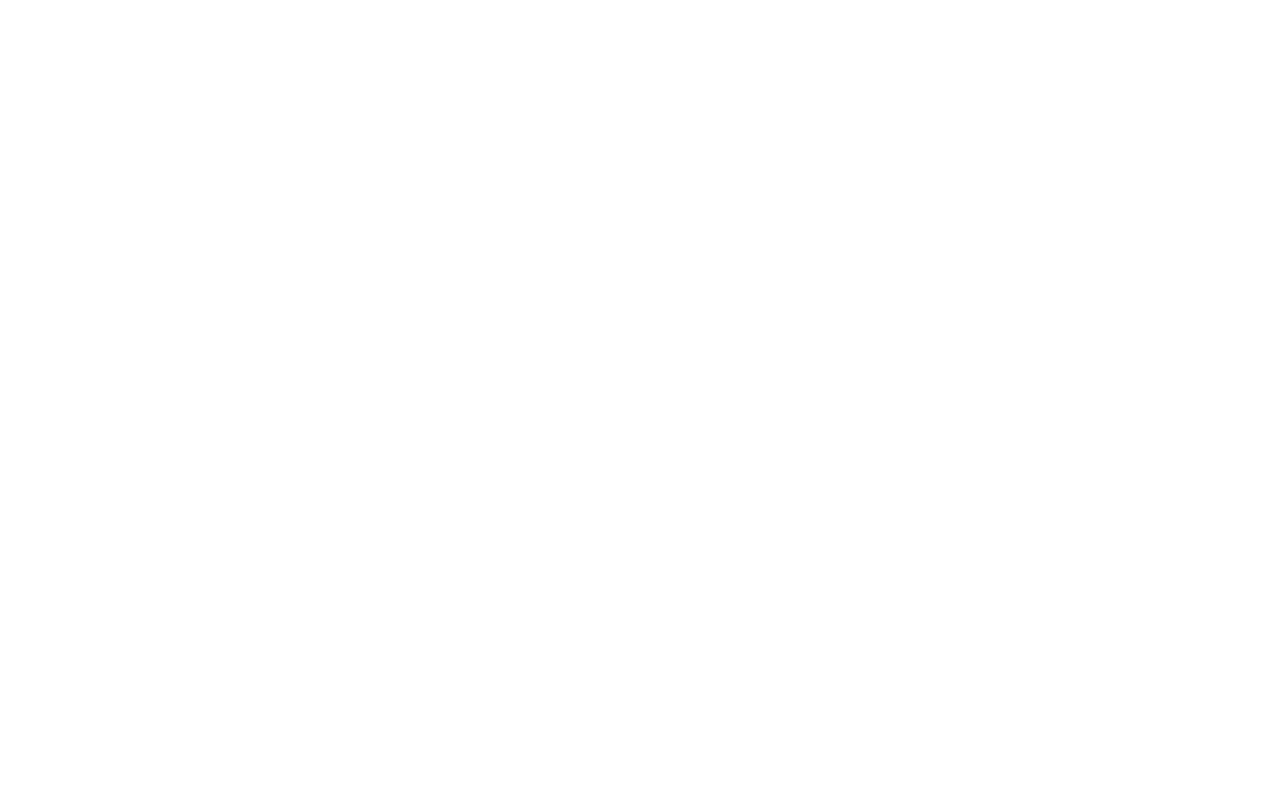
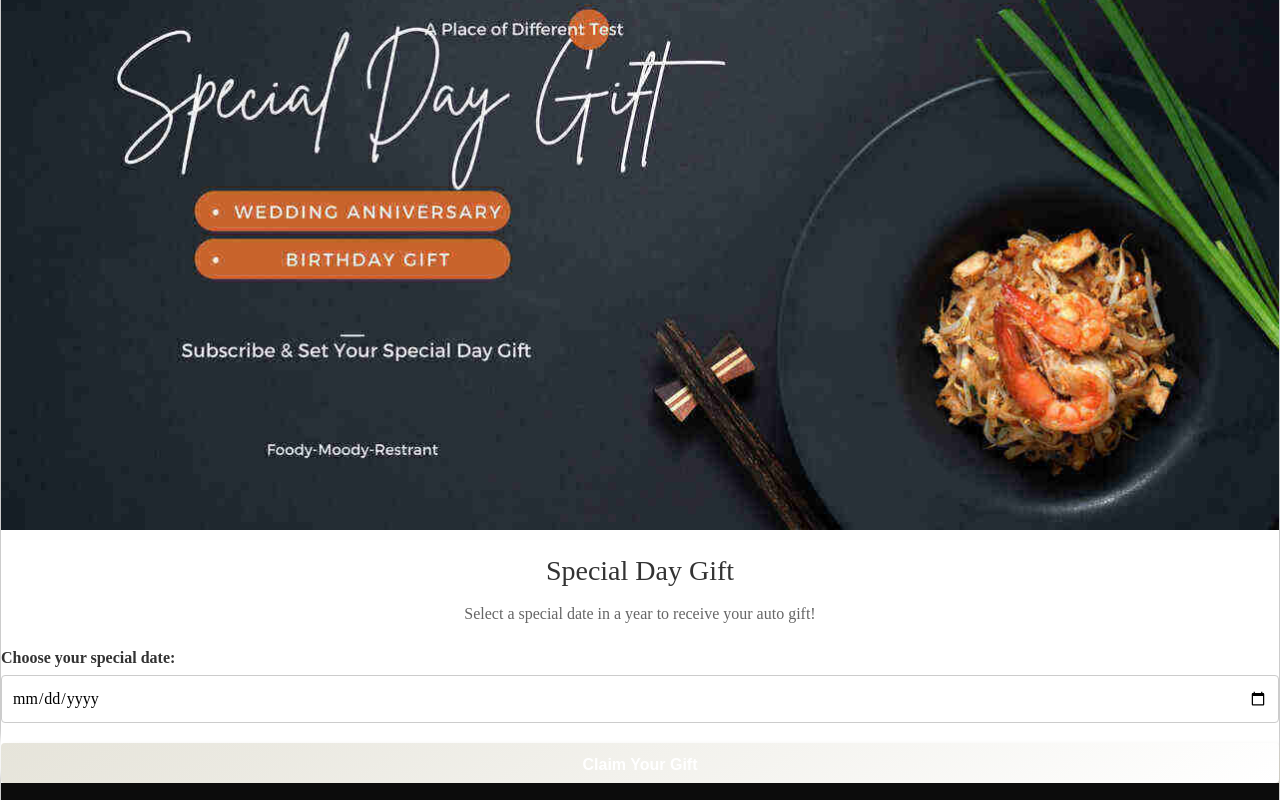
Before and after one commit to Dream-Diver-Co/Foody-Moody-Cart, a React (Create React App) app: page /Gift in a window 1280 px wide. Before the commit this address had no page. Shown: the part 300-1100 px from the top of the page. Before the commit the page ends 800 px from the top, so only its background shows below. Built offline with nearby package versions, Linux system fonts and the light colour scheme.

Commit message:
Gift Page

```diff
--- /dev/null
+++ b/src/components/Feature/Gift/Gift.css
@@ -0,0 +1,62 @@
+.gift-container {
+    margin: 0 auto;
+    border: 1px solid #ccc;
+    border-radius: 8px;
+    background-color: #fff;
+    box-shadow: 0px 4px 8px rgba(0, 0, 0, 0.1);
+  }
+
+  .hero-banner {
+    margin-bottom: 20px;
+  }
+
+  .hero-banner img {
+    width: 100%;
+  }
+
+  .gift-header {
+    font-size: 28px;
+    margin-bottom: 10px;
+    text-align: center;
+    color: #333;
+  }
+
+  .gift-description {
+    font-size: 16px;
+    margin-bottom: 20px;
+    text-align: center;
+    color: #666;
+  }
+
+  .gift-date-picker {
+    margin-bottom: 20px;
+  }
+
+  .gift-date-picker label {
+    display: block;
+    margin-bottom: 5px;
+    color: #333;
+  }
+
+  .gift-date-picker input {
+    width: 100%;
+    padding: 10px;
+    border: 1px solid #ccc;
+    border-radius: 4px;
+  }
+
+  .gift-btn {
+    display: block;
+    width: 100%;
+    padding: 10px;
+    border: none;
+    border-radius: 4px;
+    background-color: #007bff;
+    color: #fff;
+    font-size: 16px;
+    cursor: pointer;
+  }
+
+  .gift-btn:hover {
+    background-color: #0056b3;
+  }
--- /dev/null
+++ b/src/components/Feature/Gift/Gift.jsx
@@ -0,0 +1,28 @@
+import React from 'react';
+import './Gift.css';
+import Banner from "../../../assets/Food_Image/special_day_Gift.jpg"
+import Navbar from "../../Navbar/Navbar"
+import Footer from "../../../container/Footer/Footer"
+
+function Gift() {
+  return (
+    <>
+    <div className="gift-container">
+    <Navbar />
+      <div className="hero-banner">
+        <img src={Banner} alt="Special Day Banner" />
+      </div>
+      <h1 className="gift-header">Special Day Gift</h1>
+      <p className="gift-description">Select a special date in a year to receive your auto gift!</p>
+      <div className="gift-date-picker">
+        <label htmlFor="specialDate">Choose your special date:</label>
+        <input type="date" id="specialDate" name="specialDate" />
+      </div>
+      <button className="gift-btn">Claim Your Gift</button>
+      <Footer />
+    </div>
+    </>
+  );
+}
+
+export default Gift;
--- a/src/routes.js
+++ b/src/routes.js
@@ -13,6 +13,7 @@
 import Home from "./components/Home/index.js";
 import Payment from "./components/Payment/Payment.jsx";
 import Cashback from "./components/Cashback/Cashback.jsx";
+import Gift from "./components/Feature/Gift/Gift.jsx";
 
 const router = createBrowserRouter([
     {
@@ -62,6 +63,10 @@
     {
         path: "Cashback",
         element: <Cashback />
+    },
+    {
+        path: "Gift",
+        element: <Gift />
     }
 ]);
 
```
Also changed, not shown: src/assets/Food_Image/special_day_Gift.jpg (added).
